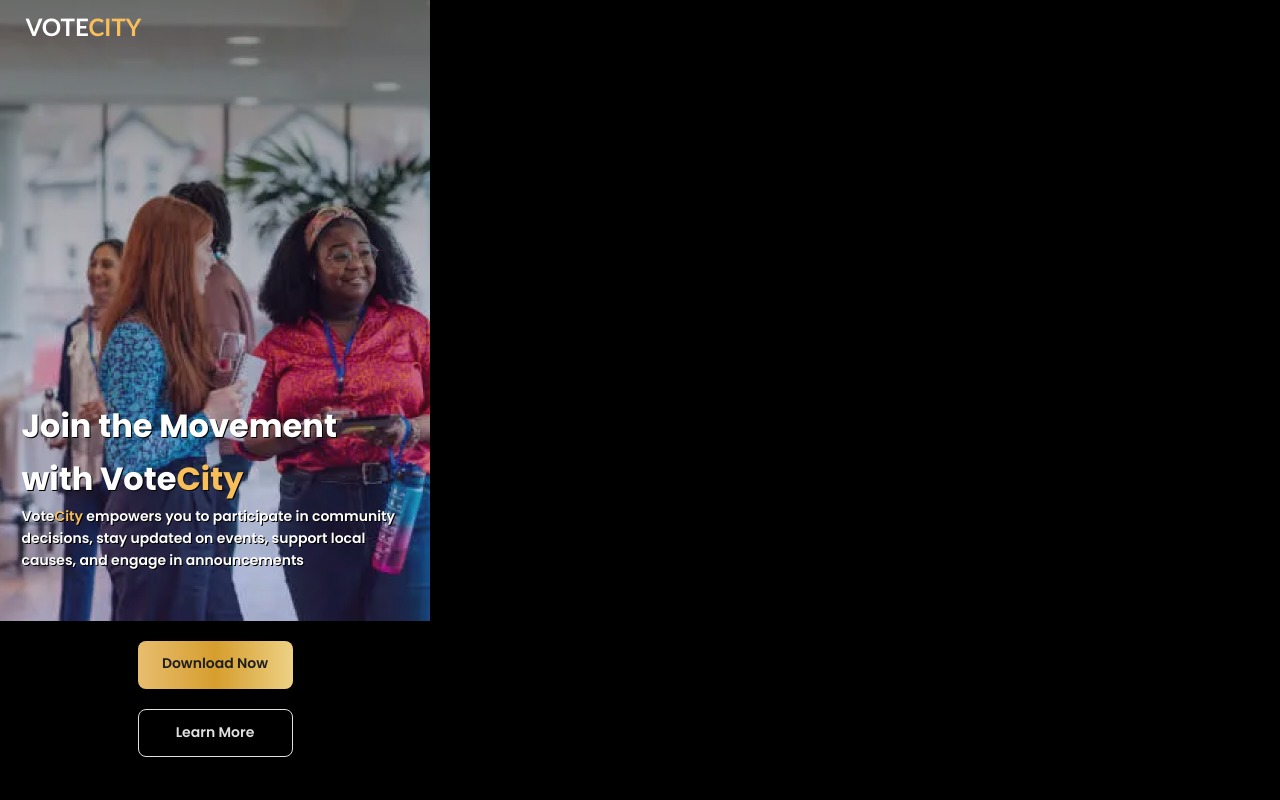
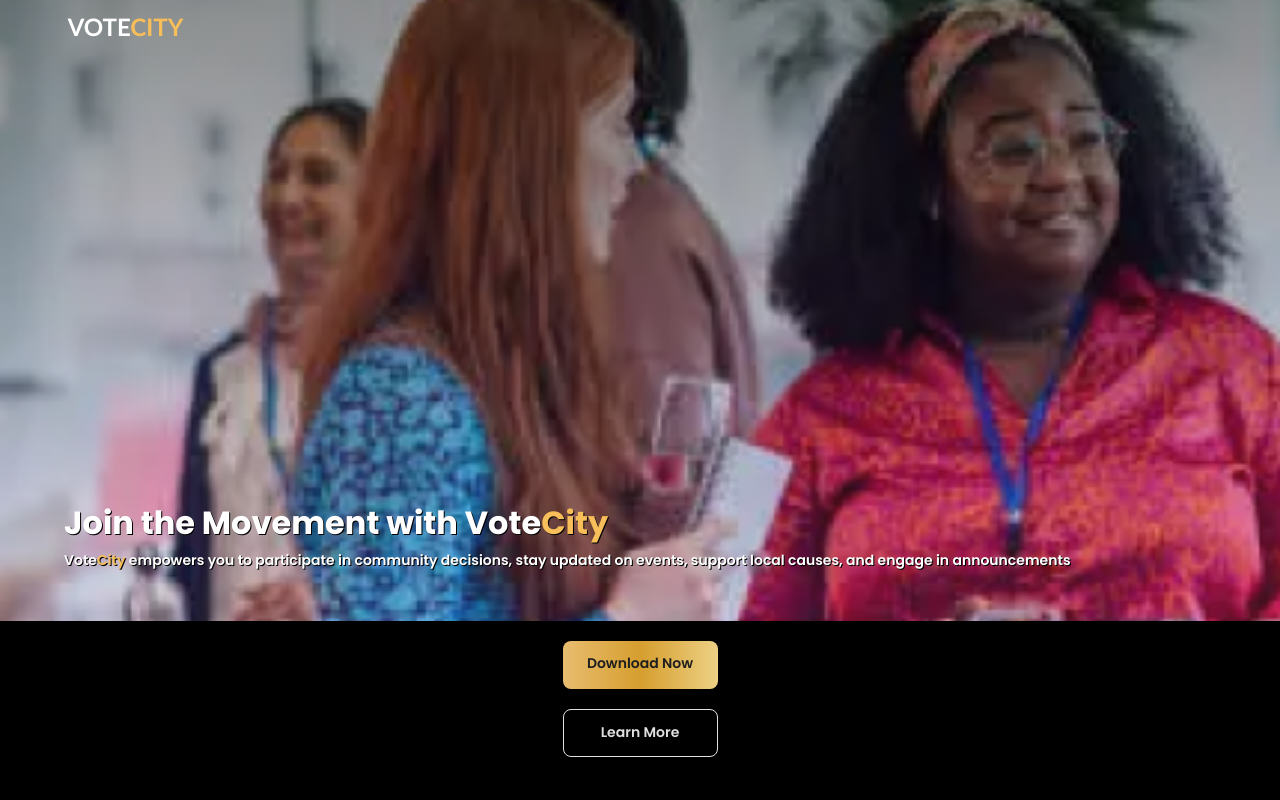
Before and after one commit to TajjDev/votecity2, a React (Vite) app: page / in a window 1280 px wide. Shown: the top 800 px of the page. Built offline with nearby package versions, Linux system fonts and the light colour scheme; a web font is replaced by a local one.

Commit message:
Update App.css

```diff
--- a/src/App.css
+++ b/src/App.css
@@ -45,7 +45,7 @@
 /* } */
 /* @media screen and (max-width:430px) { */
   *{
-    width: 430px ;
+    width: 430px auto ;
     padding: 0;
     margin: 0;
     box-sizing: border-box;
```
